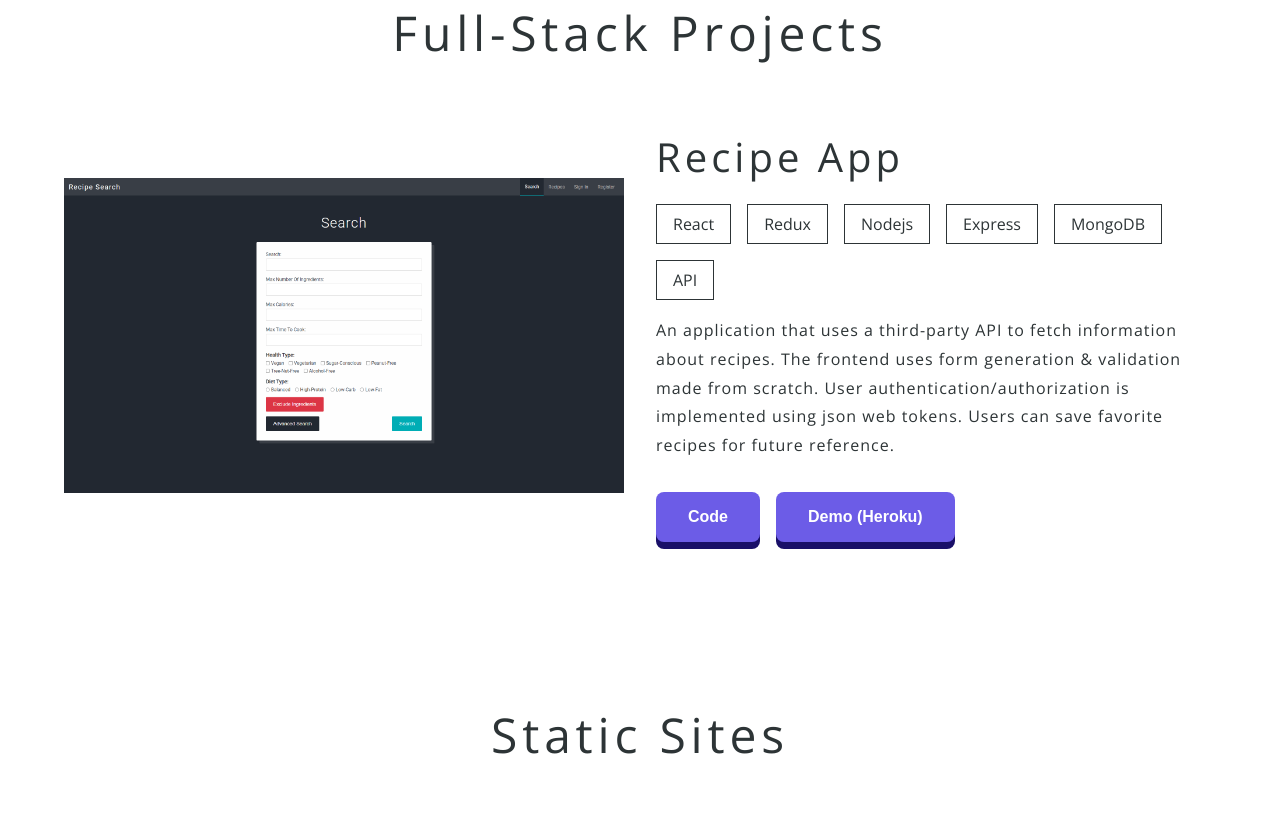
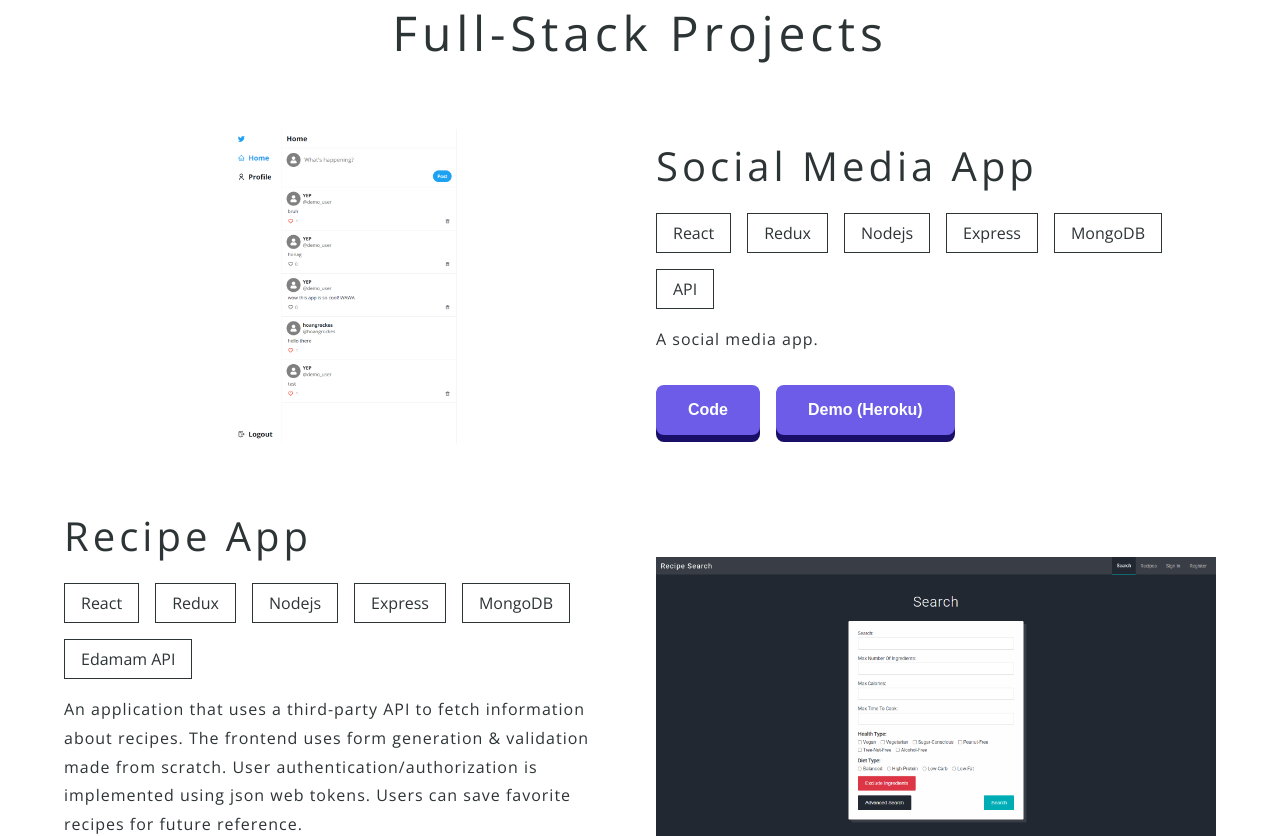
Before and after one commit to HoangNguyen-CA/portfolio, a React (Create React App) app: page / in a window 1280 px wide. Shown: the part 880-1716 px from the top of the page. Built offline with nearby package versions, Linux system fonts and the light colour scheme.

Commit message:
added social media app (incomplete description)

```diff
--- a/src/contact/Contact.js
+++ b/src/contact/Contact.js
@@ -1,7 +1,7 @@
 import React from 'react';
 import styled from 'styled-components';
-import SectionInner from '../components/SectionInner';
-import SectionHeader from '../components/SectionHeader';
+import SectionInner from '../components/Section/SectionInner';
+import SectionHeader from '../components/Section/SectionHeader';
 import Button from '../components/Button';
 
 const Input = styled.input`
--- a/src/cover/Cover.js
+++ b/src/cover/Cover.js
@@ -4,7 +4,7 @@ import styled from 'styled-components';
 import Button from '../components/Button';
 
 import illustration from '../images/cover.svg';
-import SectionInner from '../components/SectionInner';
+import SectionInner from '../components/Section/SectionInner';
 
 import { FaGithub, FaLinkedin, FaEnvelope } from 'react-icons/fa';
 import { openNewPage } from '../utils';
--- a/src/navbar/Navbar.js
+++ b/src/navbar/Navbar.js
@@ -2,7 +2,7 @@ import React from 'react';
 import styled from 'styled-components';
 import Navlinks from './Navlinks';
 
-import SectionInner from '../components/SectionInner';
+import SectionInner from '../components/Section/SectionInner';
 import { Link } from 'react-scroll';
 
 const Container = styled.div`
--- a/src/projects/MainProjects.js
+++ b/src/projects/MainProjects.js
@@ -1,11 +1,11 @@
 import React from 'react';
 import styled from 'styled-components';
 
-import Header from '../components/SectionHeader';
+import Header from '../components/Section/SectionHeader';
 
 import { MainProjectItems } from './projectInfo';
 
-import SectionInner from '../components/SectionInner';
+import SectionInner from '../components/Section/SectionInner';
 
 const Container = styled.div`
   background-color: ${({ theme }) => theme.bg.main};
--- a/src/projects/SmallProjects.js
+++ b/src/projects/SmallProjects.js
@@ -1,10 +1,10 @@
 import React from 'react';
 import styled from 'styled-components';
 
-import Header from '../components/SectionHeader';
+import Header from '../components/Section/SectionHeader';
 import { SmallProjectItems } from './projectInfo';
 
-import SectionInner from '../components/SectionInner';
+import SectionInner from '../components/Section/SectionInner';
 
 const Container = styled.div`
   background-color: ${({ theme }) => theme.bg.main};
--- a/src/projects/projectInfo.js
+++ b/src/projects/projectInfo.js
@@ -2,6 +2,7 @@ import MainProject from './MainProject';
 import SmallProject from './SmallProject';
 
 import recipeAppImage from '../images/projects/recipe.png';
+import socialMediaAppImage from '../images/projects/social-media.png';
 
 import fyloLandingImage from '../images/projects/fylo-landing-page.jpg';
 import fyloStorageImage from '../images/projects/fylo-storage-component.jpg';
@@ -10,17 +11,29 @@ import shortlyImage from '../images/projects/shortly.jpg';
 
 const MainProjectsList = [
   {
+    header: 'Social Media App',
+    image: socialMediaAppImage,
+    tags: ['React', 'Redux', 'Nodejs', 'Express', 'MongoDB', 'API'],
+    desc: 'A social media app.',
+    demoLink: 'https://hoang-nguyen-twitter.herokuapp.com/',
+    codeLink: 'https://github.com/HoangNguyen-CA/social-media-app',
+  },
+  {
     header: 'Recipe App',
     image: recipeAppImage,
-    tags: ['React', 'Redux', 'Nodejs', 'Express', 'MongoDB', 'API'],
+    tags: ['React', 'Redux', 'Nodejs', 'Express', 'MongoDB', 'Edamam API'],
     desc: 'An application that uses a third-party API to fetch information about recipes. The frontend uses form generation & validation made from scratch. User authentication/authorization is implemented using json web tokens. Users can save favorite recipes for future reference.',
     demoLink: 'https://hoangnguyen-recipe-app.herokuapp.com/',
     codeLink: 'https://github.com/HoangNguyen-CA/cooking-recipe-app',
   },
 ];
 
-export const MainProjectItems = MainProjectsList.map((params) => (
-  <MainProject {...params} key={params.header}></MainProject>
+export const MainProjectItems = MainProjectsList.map((params, index) => (
+  <MainProject
+    {...params}
+    key={params.header}
+    reversed={index % 2 === 1}
+  ></MainProject>
 ));
 
 const SmallProjectsList = [
```
Also changed, not shown: src/components/Section/SectionLayout.js (added, +7 -0 lines), src/components/Section/SectionHeader.js (renamed from src/components/SectionHeader.js), src/components/Section/SectionInner.js (renamed from src/components/SectionInner.js), src/images/projects/social-media.png (added).
